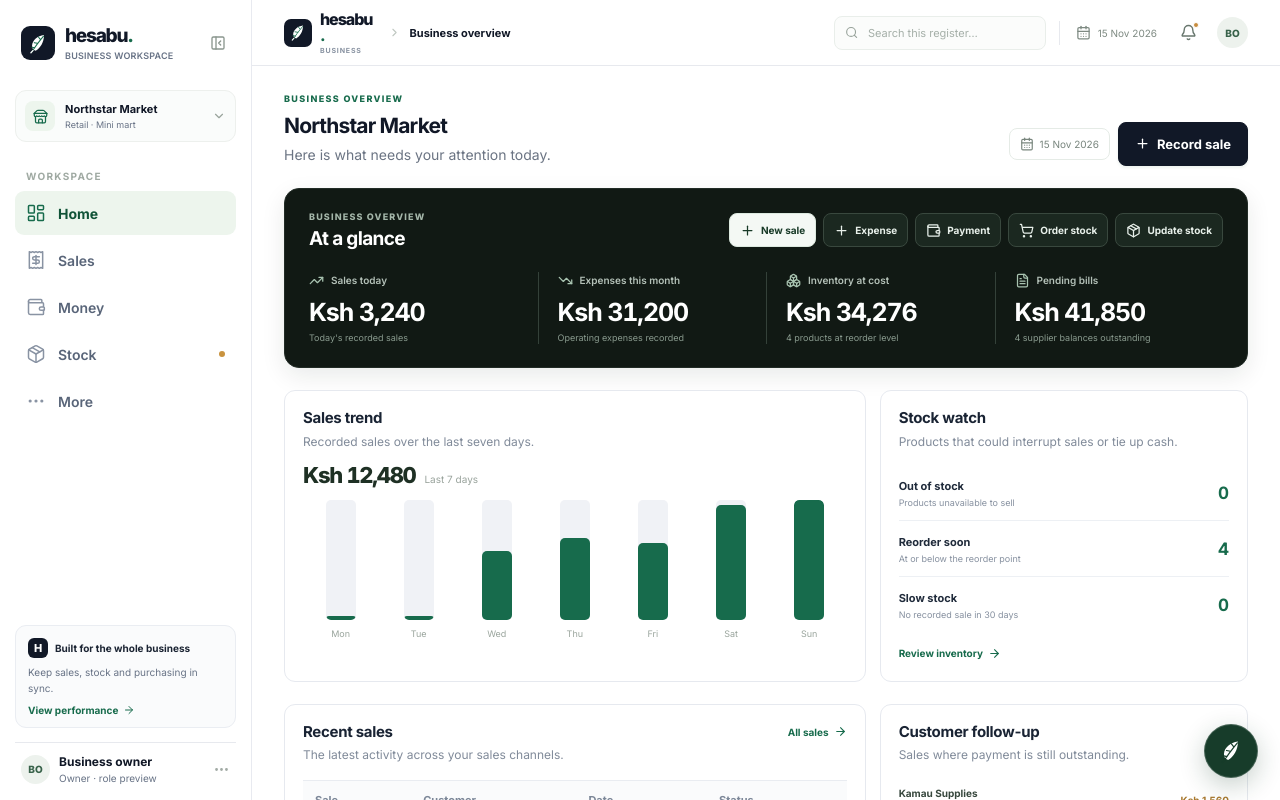
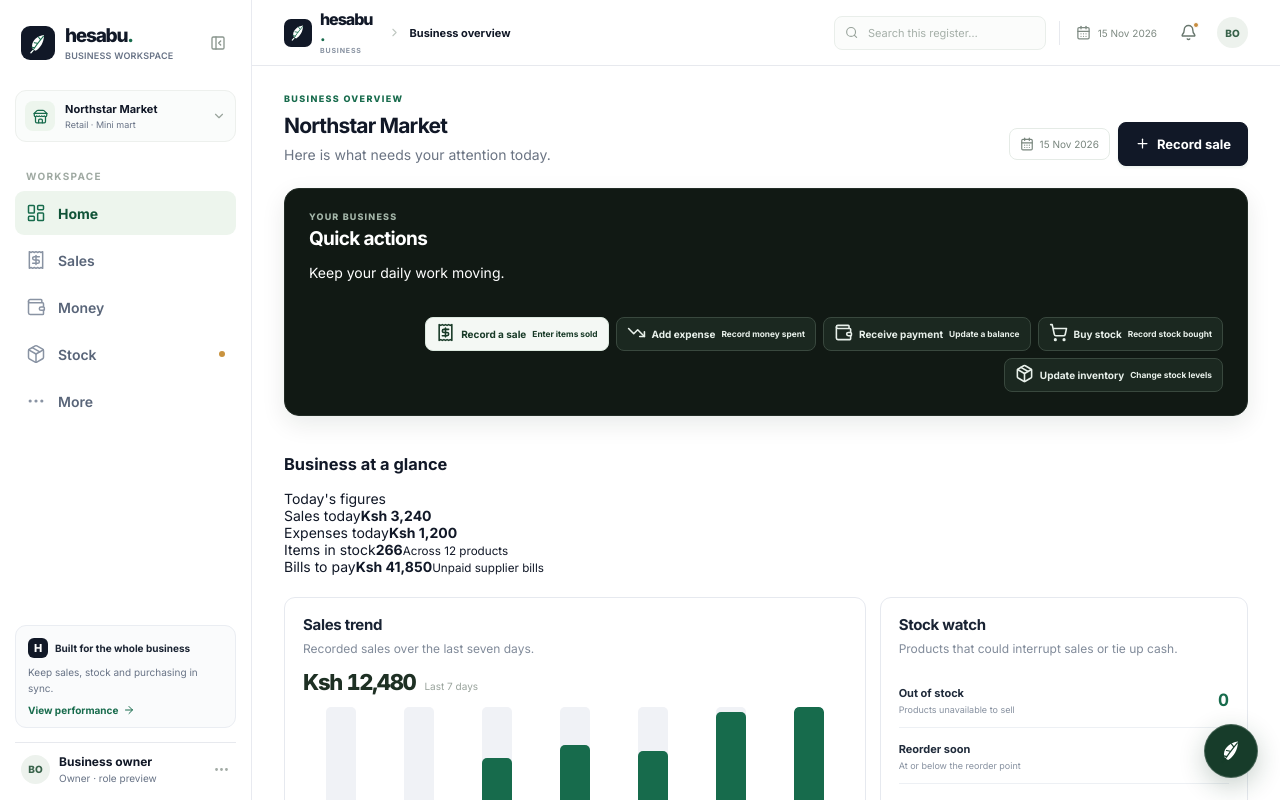
Before and after one commit to Mark2631/Hesabu, a React (Vite) app: page / in a window 1280 px wide. Both pictures are taken after a click on the button "Explore the sample workspace". Shown: the top 800 px of the page. Built offline with nearby package versions, Linux system fonts and the light colour scheme.

Commit message:
Separate black quick actions card from plain-language daily figures

```diff
--- a/src/App.tsx
+++ b/src/App.tsx
@@ -966,22 +966,25 @@ function OverviewPage({ data, metrics, onCreateSale, onNavigate, onSelectInvoice
         <Button onClick={onCreateSale}><Plus size={15} /> Record sale</Button>
       </div>
     </div>
-    <section className="business-overview-panel" aria-label="Business overview">
+    <section className="business-overview-panel" aria-label="Quick actions">
       <div className="business-overview-top">
-        <div><span className="business-overview-kicker">BUSINESS OVERVIEW</span><h3>At a glance</h3></div>
-        <div className="business-quick-actions" aria-label="Quick actions">
-          <button type="button" onClick={onCreateSale}><Plus size={15} /> New sale</button>
-          <button type="button" onClick={onRecordExpense}><Plus size={15} /> Expense</button>
-          <button type="button" onClick={onRecordPayment}><Wallet size={15} /> Payment</button>
-          <button type="button" onClick={onCreatePurchase}><ShoppingCart size={15} /> Order stock</button>
-          <button type="button" onClick={onQuickStock}><Package size={15} /> Update stock</button>
-        </div>
-      </div>
-      <div className="business-overview-metrics">
-        <div className="business-overview-metric"><span><TrendingUp size={15} /> Sales today</span><strong>{money(metrics.salesToday)}</strong><small>Today's recorded sales</small></div>
-        <div className="business-overview-metric"><span><TrendingDown size={15} /> Expenses this month</span><strong>{money(sum(data.expenses.filter(expense => expense.date.slice(0, 7) === today().slice(0, 7)).map(expense => expense.amount)))}</strong><small>Operating expenses recorded</small></div>
-        <div className="business-overview-metric"><span><Boxes size={15} /> Inventory at cost</span><strong>{money(metrics.inventoryValue)}</strong><small>{lowStock.length} products at reorder level</small></div>
-        <div className="business-overview-metric"><span><FileText size={15} /> Pending bills</span><strong>{money(metrics.payables)}</strong><small>{data.suppliers.filter(supplier => supplier.balance > 0).length} supplier balances outstanding</small></div>
+        <div><span className="business-overview-kicker">YOUR BUSINESS</span><h3>Quick actions</h3><p>Keep your daily work moving.</p></div>
+      </div>
+      <div className="business-quick-actions" aria-label="Quick actions">
+        <button type="button" onClick={onCreateSale}><span className="quick-action-icon"><Receipt size={19} /></span><strong>Record a sale</strong><small>Enter items sold</small></button>
+        <button type="button" onClick={onRecordExpense}><span className="quick-action-icon"><TrendingDown size={19} /></span><strong>Add expense</strong><small>Record money spent</small></button>
+        <button type="button" onClick={onRecordPayment}><span className="quick-action-icon"><Wallet size={19} /></span><strong>Receive payment</strong><small>Update a balance</small></button>
+        <button type="button" onClick={onCreatePurchase}><span className="quick-action-icon"><ShoppingCart size={19} /></span><strong>Buy stock</strong><small>Record stock bought</small></button>
+        <button type="button" onClick={onQuickStock}><span className="quick-action-icon"><Package size={19} /></span><strong>Update inventory</strong><small>Change stock levels</small></button>
+      </div>
+    </section>
+    <section className="daily-summary-section" aria-label="Daily business figures">
+      <div className="daily-summary-heading"><h3>Business at a glance</h3><span>Today's figures</span></div>
+      <div className="daily-summary-grid">
+        <div className="daily-summary-item"><span>Sales today</span><strong>{money(metrics.salesToday)}</strong></div>
+        <div className="daily-summary-item"><span>Expenses today</span><strong>{money(sum(data.expenses.filter(expense => expense.date === today()).map(expense => expense.amount)))}</strong></div>
+        <div className="daily-summary-item"><span>Items in stock</span><strong>{data.products.reduce((total, product) => total + product.quantity, 0).toLocaleString('en-KE')}</strong><small>Across {data.products.length} products</small></div>
+        <div className="daily-summary-item"><span>Bills to pay</span><strong>{money(metrics.payables)}</strong><small>Unpaid supplier bills</small></div>
       </div>
     </section>
     <div className="content-grid content-grid-main">
```
